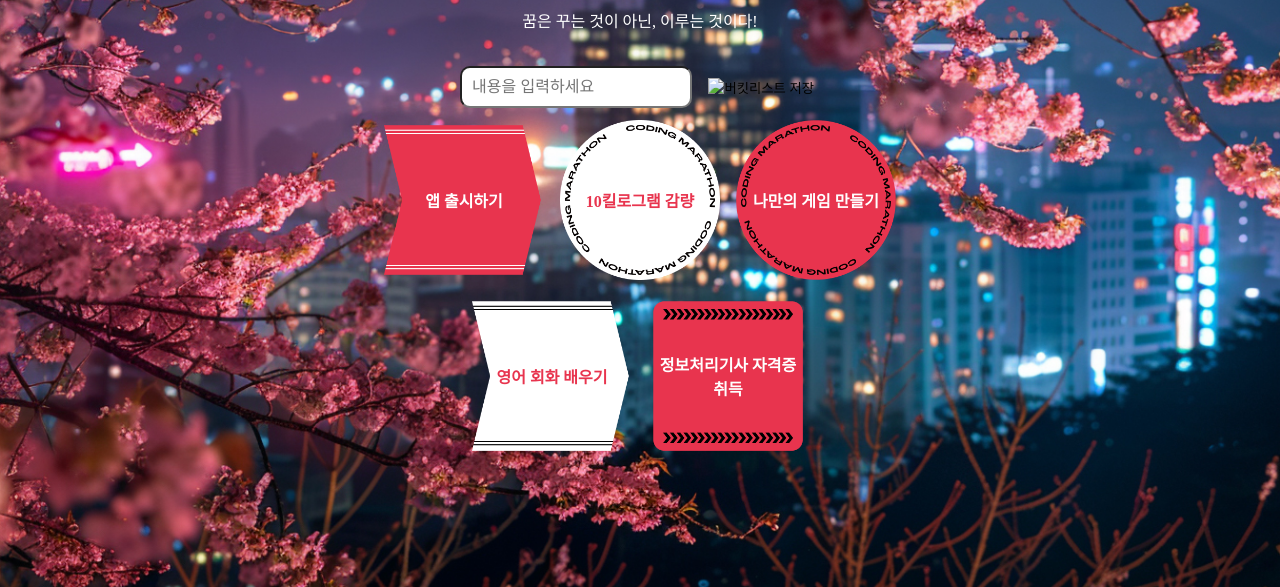
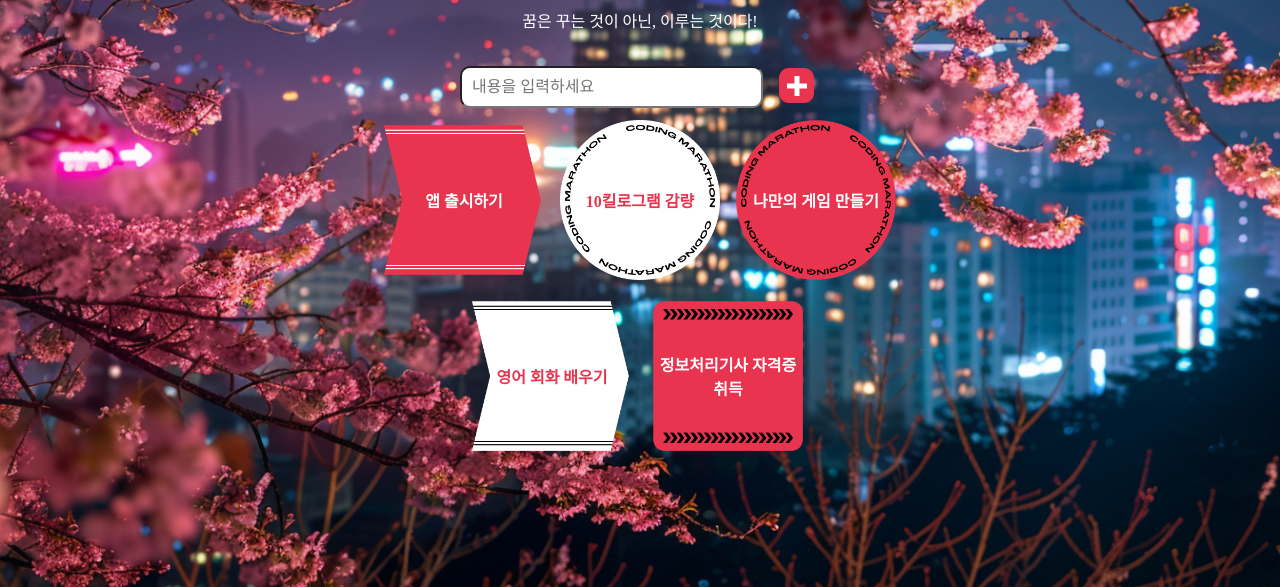
Before and after one commit to hamermaid/SP_BuckList, a plain HTML site: page index.html in a window 1280 px wide. Shown: the part 213-800 px from the top of the page. Drawn offline with Linux system fonts and the light colour scheme; the site is published under a folder, as on GitHub Pages, so addresses that start at the root find nothing.

Commit message:
Update index.html

```diff
--- a/index.html
+++ b/index.html
@@ -35,7 +35,7 @@
   <div class="bucket-container">
     <input type="text" id="bucketInput" class="userInput" placeholder="내용을 입력하세요">
     <button onclick="saveBucketList()" class="button">
-      <img src="/Bucket_Plus.png" alt="버킷리스트 저장">
+      <img src="./Bucket_Plus.png" alt="버킷리스트 저장">
     </button>
   </div>
   <div id="bucketList" class="flex-row wrap" style="width: 600px">
```
